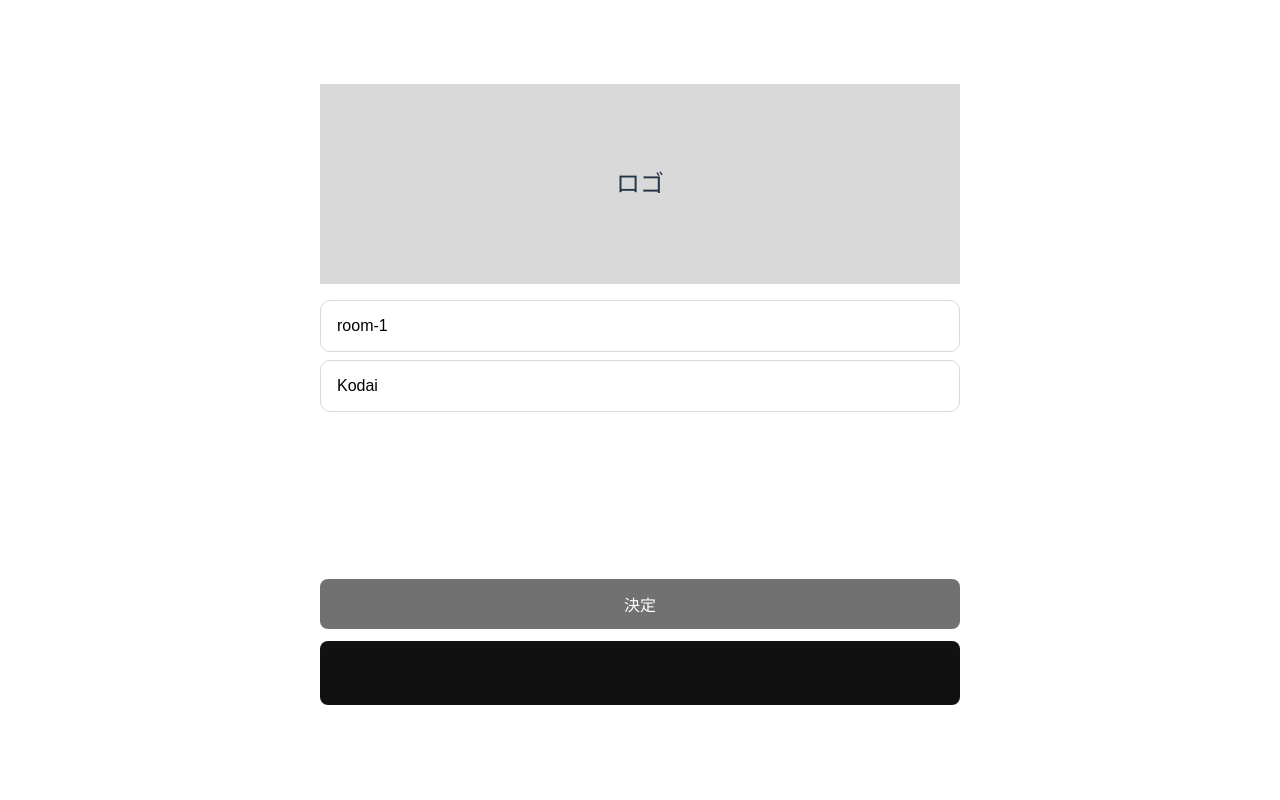
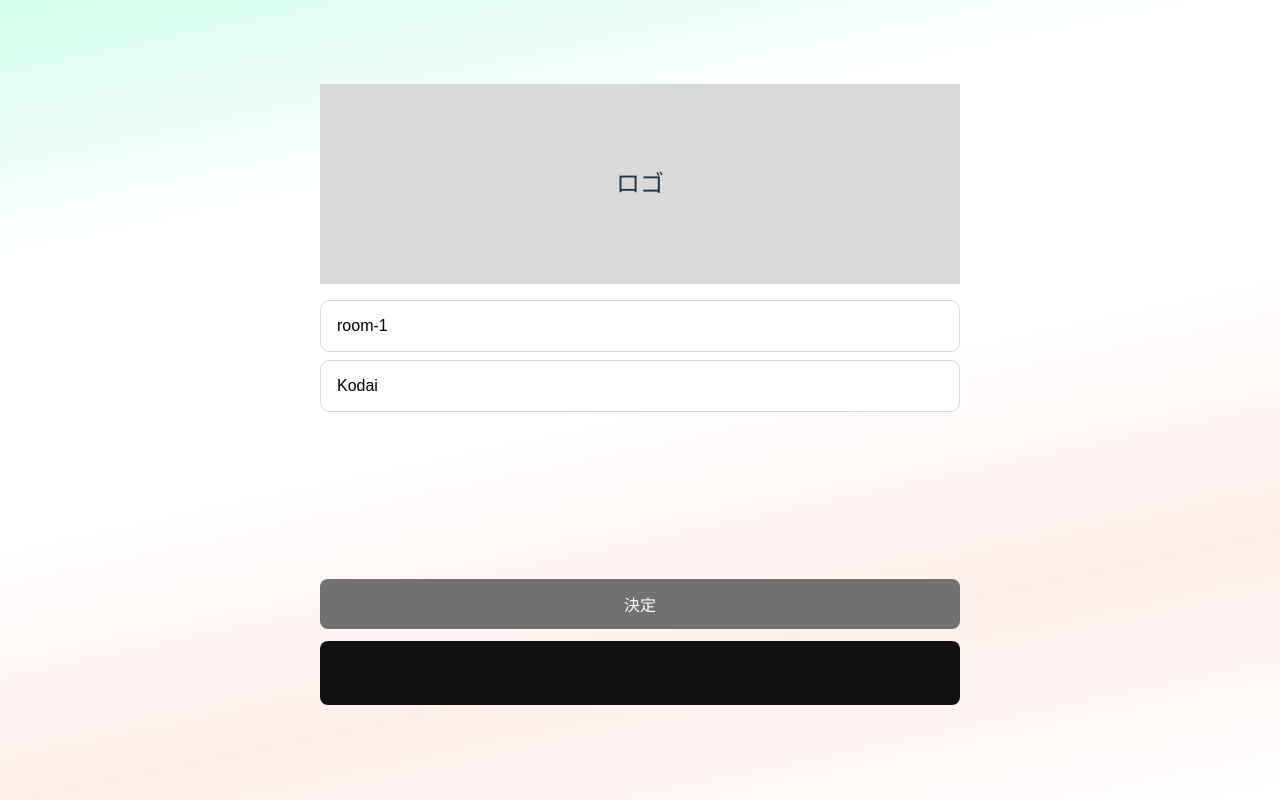
Before and after one commit to koudaihirata/app, a React app in the folder frontend/: page /rooms in a window 1280 px wide. Built offline with nearby package versions, Linux system fonts and the light colour scheme; the HTML template or start-up script is replaced by a standard one.

Commit message:
update: #rootの背景スタイルを追加

```diff
--- a/frontend/src/App.css
+++ b/frontend/src/App.css
@@ -3,6 +3,7 @@
   height: 100vh;
   margin: 0 auto;
   text-align: center;
+  background: linear-gradient(168deg, #D4FFED 0%, #FFF 25%, #FFF 50%, #FFF0EC 75%, #FFF 100%);
 }
 
 .logo {
```
